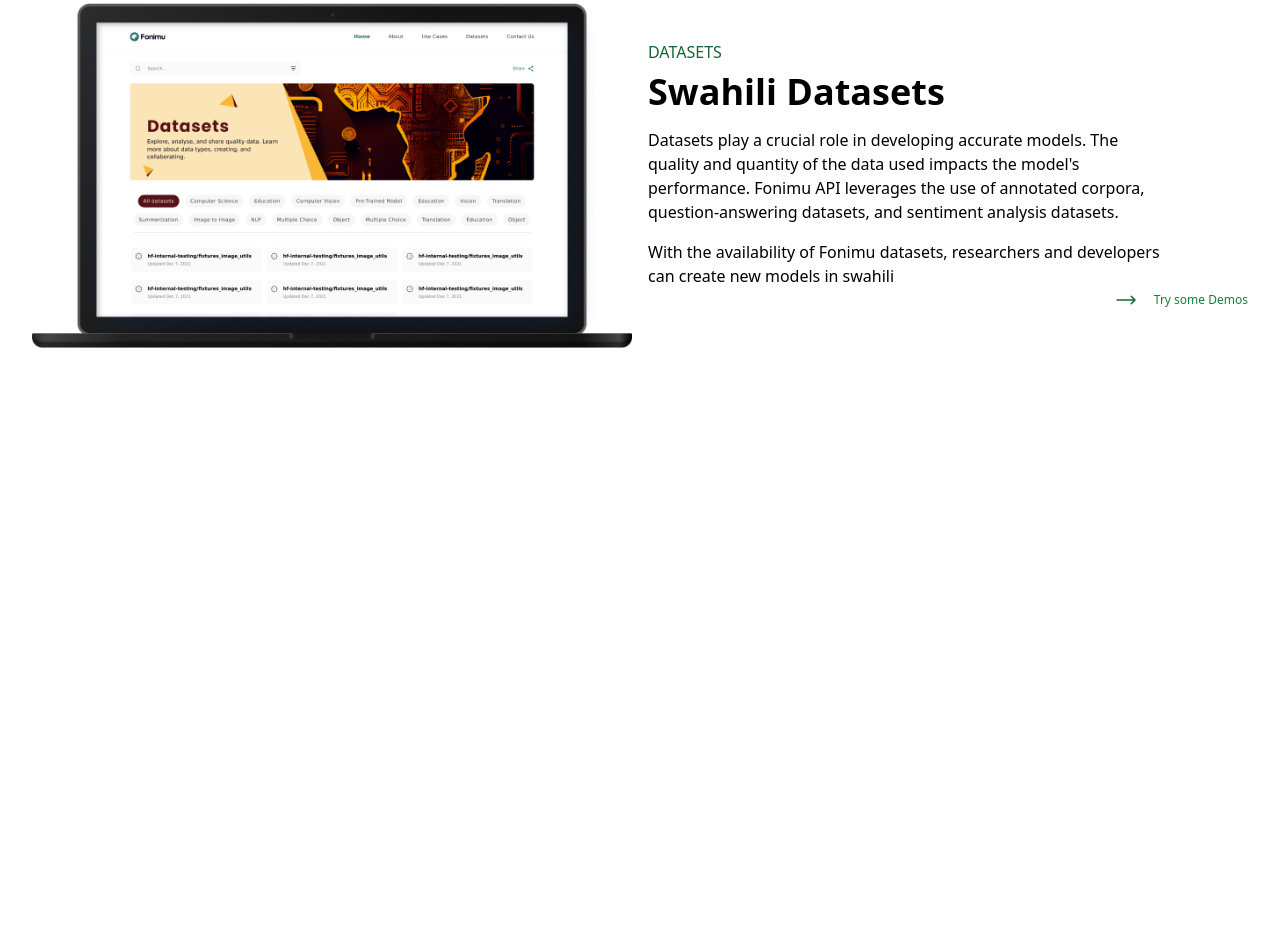
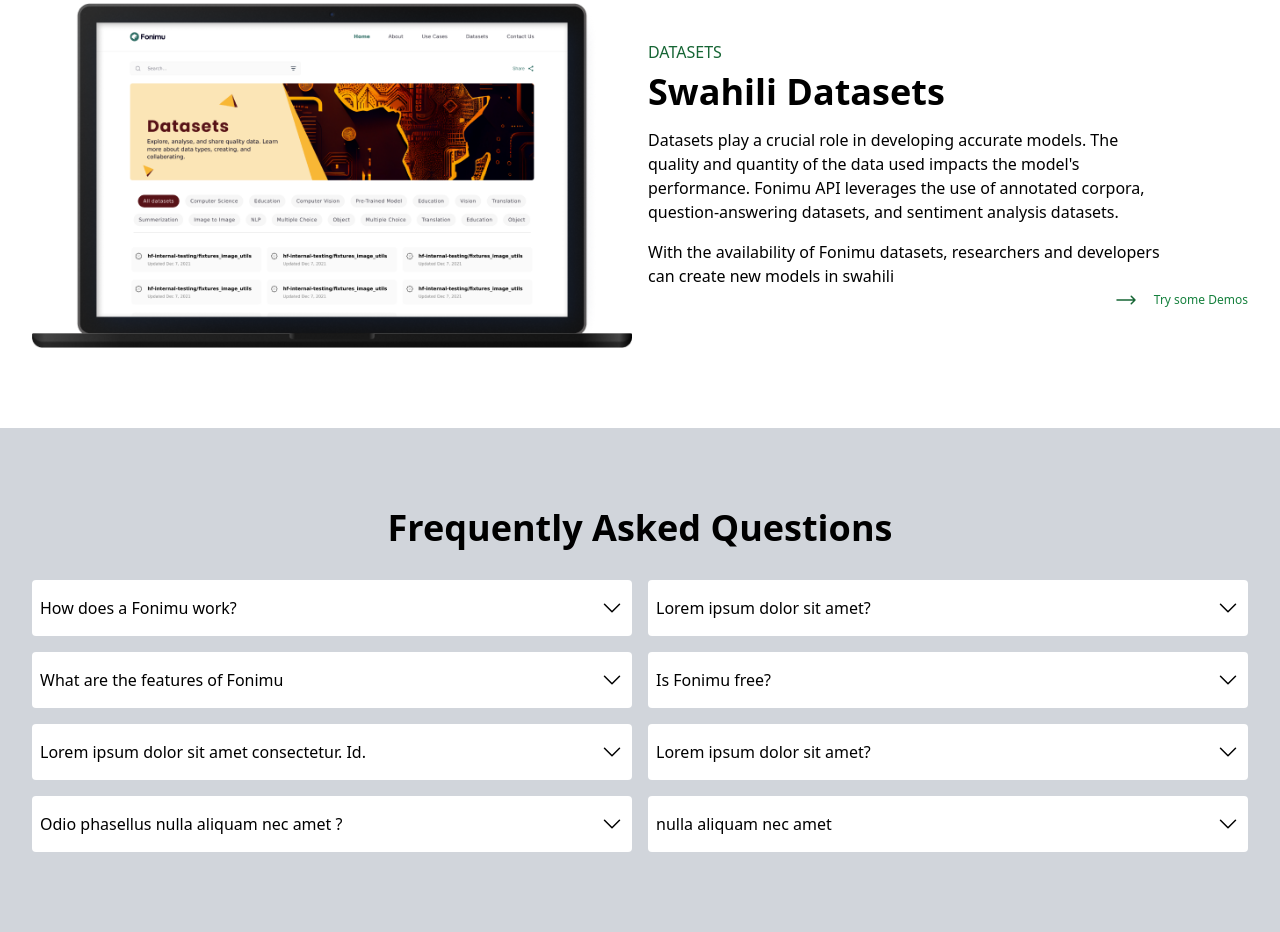
Before and after one commit to Sumally007/Fonimu007, a website: page src/index.html in a window 1280 px wide. Shown: the part 3046-3978 px from the top of the page. Before the commit the page ends 3474 px from the top, so only its background shows below. Drawn offline with Linux system fonts and the light colour scheme.

Commit message:
section 5 is comleted

```diff
--- a/src/index.html
+++ b/src/index.html
@@ -68,9 +68,9 @@
 
       <!--header end-->
 
-      <main class="mx-8 pt-20">
+      <main class="pt-20">
         <!--section one start-->
-        <section class="">
+        <section class="mx-8">
           <div class="grid grid-cols-2 gap-10">
             <div class="self-center">
               <img class="w-full" src="/img/Capture1.PNG" alt="" />
@@ -104,7 +104,7 @@
         </section>
         <!--section one end-->
         <!--section two start-->
-        <section class="py-20">
+        <section class="mx-8 py-20">
           <div class="text-center">
             <h1 class="text-4xl font-bold mb-4">Problems we are solving</h1>
             <p class="mb-6">
@@ -200,7 +200,7 @@
         </section>
         <!--section two end-->
         <!--section three start-->
-        <section class="grid grid-cols-2 items-center gap-4 pb-20">
+        <section class="mx-8 grid grid-cols-2 items-center gap-4 pb-20">
           <div class="">
             <h2 class="text-base uppercase text-green-800 mb-2">Demos</h2>
             <h1 class="text-4xl font-bold mb-4">Fonimu Use Cases</h1>
@@ -281,7 +281,7 @@
         </section>
         <!--section three end-->
         <!--section four start-->
-        <section class="grid grid-cols-2 items-center gap-4 pb-20">
+        <section class="mx-8 grid grid-cols-2 items-center gap-4 pb-20">
           <div>
             <img class="" src="/img/Macbook.png" alt="" />
           </div>
@@ -325,6 +325,167 @@
           </div>
         </section>
         <!--section four end-->
+        <!--section five start-->
+        <section class="py-20 bg-gray-300">
+          <h1 class="text-4xl font-bold mb-8 text-center">
+            Frequently Asked Questions
+          </h1>
+          <div class="grid grid-cols-2 gap-4 px-8">
+            <div
+              class="bg-white rounded flex items-center justify-between px-2 py-4"
+            >
+              <p>How does a Fonimu work?</p>
+              <svg
+                xmlns="http://www.w3.org/2000/svg"
+                fill="none"
+                viewBox="0 0 24 24"
+                stroke-width="1.5"
+                stroke="currentColor"
+                class="size-6"
+              >
+                <path
+                  stroke-linecap="round"
+                  stroke-linejoin="round"
+                  d="m19.5 8.25-7.5 7.5-7.5-7.5"
+                />
+              </svg>
+            </div>
+            <div
+              class="bg-white rounded flex items-center justify-between px-2 py-4"
+            >
+              <p>Lorem ipsum dolor sit amet?</p>
+              <svg
+                xmlns="http://www.w3.org/2000/svg"
+                fill="none"
+                viewBox="0 0 24 24"
+                stroke-width="1.5"
+                stroke="currentColor"
+                class="size-6"
+              >
+                <path
+                  stroke-linecap="round"
+                  stroke-linejoin="round"
+                  d="m19.5 8.25-7.5 7.5-7.5-7.5"
+                />
+              </svg>
+            </div>
+            <div
+              class="bg-white rounded flex items-center justify-between px-2 py-4"
+            >
+              <p>What are the features of Fonimu</p>
+              <svg
+                xmlns="http://www.w3.org/2000/svg"
+                fill="none"
+                viewBox="0 0 24 24"
+                stroke-width="1.5"
+                stroke="currentColor"
+                class="size-6"
+              >
+                <path
+                  stroke-linecap="round"
+                  stroke-linejoin="round"
+                  d="m19.5 8.25-7.5 7.5-7.5-7.5"
+                />
+              </svg>
+            </div>
+            <div
+              class="bg-white rounded flex items-center justify-between px-2 py-4"
+            >
+              <p>Is Fonimu free?</p>
+              <svg
+                xmlns="http://www.w3.org/2000/svg"
+                fill="none"
+                viewBox="0 0 24 24"
+                stroke-width="1.5"
+                stroke="currentColor"
+                class="size-6"
+              >
+                <path
+                  stroke-linecap="round"
+                  stroke-linejoin="round"
+                  d="m19.5 8.25-7.5 7.5-7.5-7.5"
+                />
+              </svg>
+            </div>
+            <div
+              class="bg-white rounded flex items-center justify-between px-2 py-4"
+            >
+              <p>Lorem ipsum dolor sit amet consectetur. Id.</p>
+              <svg
+                xmlns="http://www.w3.org/2000/svg"
+                fill="none"
+                viewBox="0 0 24 24"
+                stroke-width="1.5"
+                stroke="currentColor"
+                class="size-6"
+              >
+                <path
+                  stroke-linecap="round"
+                  stroke-linejoin="round"
+                  d="m19.5 8.25-7.5 7.5-7.5-7.5"
+                />
+              </svg>
+            </div>
+            <div
+              class="bg-white rounded flex items-center justify-between px-2 py-4"
+            >
+              <p>Lorem ipsum dolor sit amet?</p>
+              <svg
+                xmlns="http://www.w3.org/2000/svg"
+                fill="none"
+                viewBox="0 0 24 24"
+                stroke-width="1.5"
+                stroke="currentColor"
+                class="size-6"
+              >
+                <path
+                  stroke-linecap="round"
+                  stroke-linejoin="round"
+                  d="m19.5 8.25-7.5 7.5-7.5-7.5"
+                />
+              </svg>
+            </div>
+            <div
+              class="bg-white rounded flex items-center justify-between px-2 py-4"
+            >
+              <p>Odio phasellus nulla aliquam nec amet ?</p>
+              <svg
+                xmlns="http://www.w3.org/2000/svg"
+                fill="none"
+                viewBox="0 0 24 24"
+                stroke-width="1.5"
+                stroke="currentColor"
+                class="size-6"
+              >
+                <path
+                  stroke-linecap="round"
+                  stroke-linejoin="round"
+                  d="m19.5 8.25-7.5 7.5-7.5-7.5"
+                />
+              </svg>
+            </div>
+            <div
+              class="bg-white rounded flex items-center justify-between px-2 py-4"
+            >
+              <p>nulla aliquam nec amet</p>
+              <svg
+                xmlns="http://www.w3.org/2000/svg"
+                fill="none"
+                viewBox="0 0 24 24"
+                stroke-width="1.5"
+                stroke="currentColor"
+                class="size-6"
+              >
+                <path
+                  stroke-linecap="round"
+                  stroke-linejoin="round"
+                  d="m19.5 8.25-7.5 7.5-7.5-7.5"
+                />
+              </svg>
+            </div>
+          </div>
+        </section>
+        <!--section five end-->
       </main>
     </div>
   </body>
```
Also changed, not shown: src/output.css.
